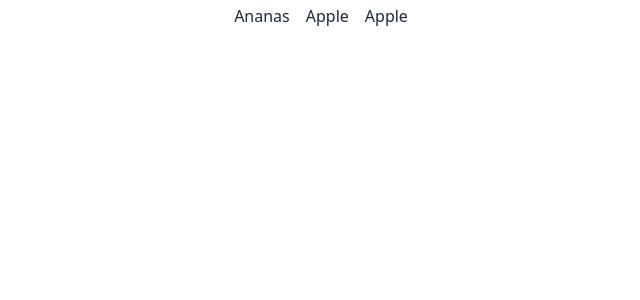
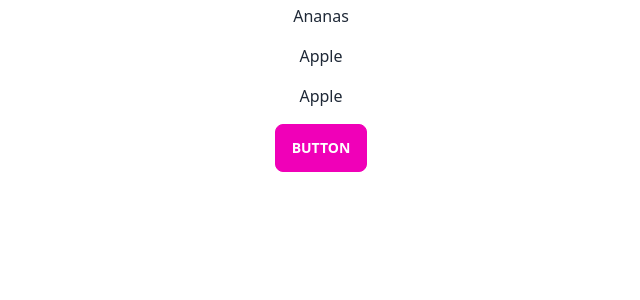
Before and after one commit to Kaflilithe/react-pactice, a React (Create React App) app: page / in a window 1280 px wide. Shown: the top 300 px of the page, without its empty margins (319-959 px from the left). Built offline with nearby package versions, Linux system fonts and the light colour scheme.

Commit message:
button component created

```diff
--- a/src/App.tsx
+++ b/src/App.tsx
@@ -1,3 +1,4 @@
+import { Button } from "./components/template/Button";
 import { Flex } from "./components/template/Flex";
 import "./index.css";
 
@@ -5,16 +6,16 @@
   return (
     <div className="p-1">
       <Flex
-        orientation="row"
+        orientation="column"
         justify="center"
         align="center"
         className="gap-4"
         title="Fruits"
-        onClick={() => alert("Пошел нахуй")}
       >
         <div>Ananas</div>
         <div>Apple</div>
         <div>Apple</div>
+        <Button background="secondary">Button</Button>
       </Flex>
     </div>
   );
--- /dev/null
+++ b/src/components/template/Button.tsx
@@ -0,0 +1,30 @@
+import { DetailedHTMLProps, HTMLAttributes } from "react";
+import { ParentComponent } from "../../types/core/base.type";
+import classNames from "classnames";
+import { DaisyColor } from "../../types/core/color.type";
+import { DaisySize } from "../../types/core/size.type";
+
+type Props = {
+  background?: DaisyColor;
+  size?: DaisySize;
+  } & DetailedHTMLProps<HTMLAttributes<HTMLButtonElement>, HTMLButtonElement>;
+
+export const Button = (props: ParentComponent<Props>) =>{
+    const { background, size, className, ...others } = props;
+
+  const classes = classNames("btn", {
+    [className || ""]: !!className,
+    "btn-primary": background === "primary",
+    "btn-secondary": background === "secondary",
+    "btn-accent": background === "accent",
+    "btn-info": background === "info",
+    "btn-success": background === "success",
+    "btn-warning": background === "warning",
+    "btn-error": background === "error",
+    "btn-lg": size === "lg",
+    "btn-md": size === "md",
+    "btn-sm": size === "sm",
+    "btn-xs": size === "xs",
+  });
+    return <button className={classes} {...others} />;
+}
```
